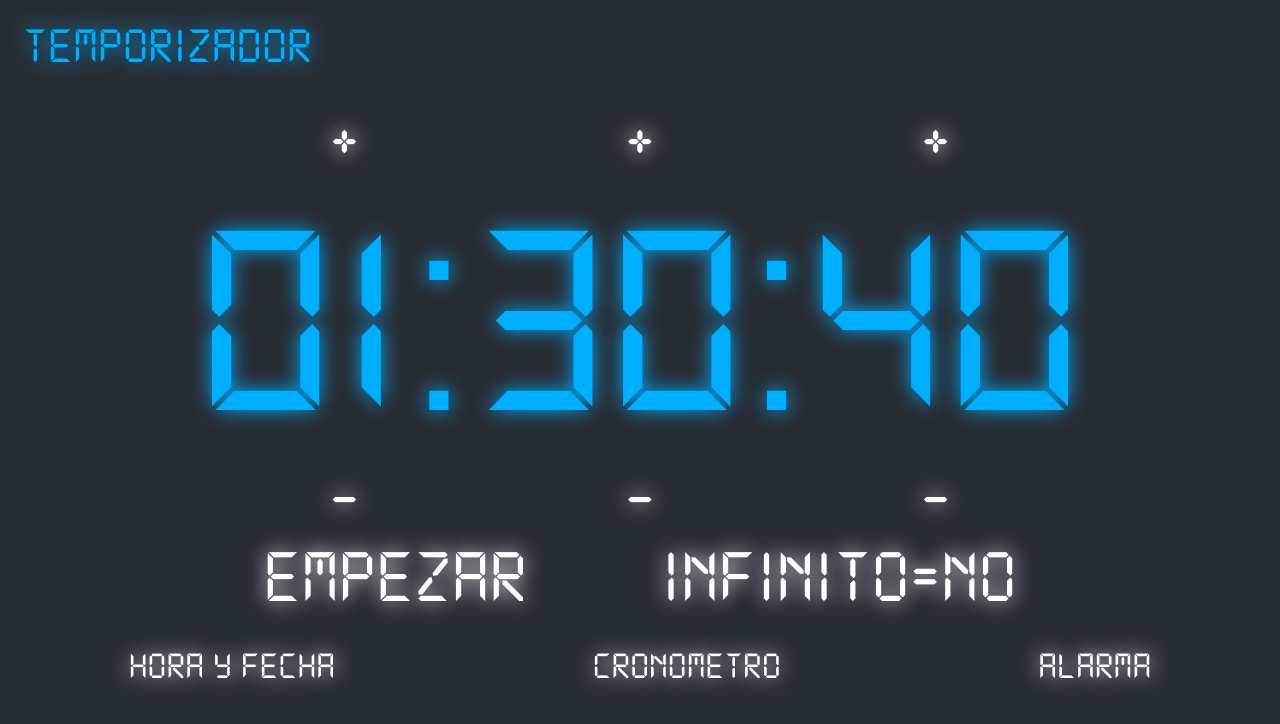
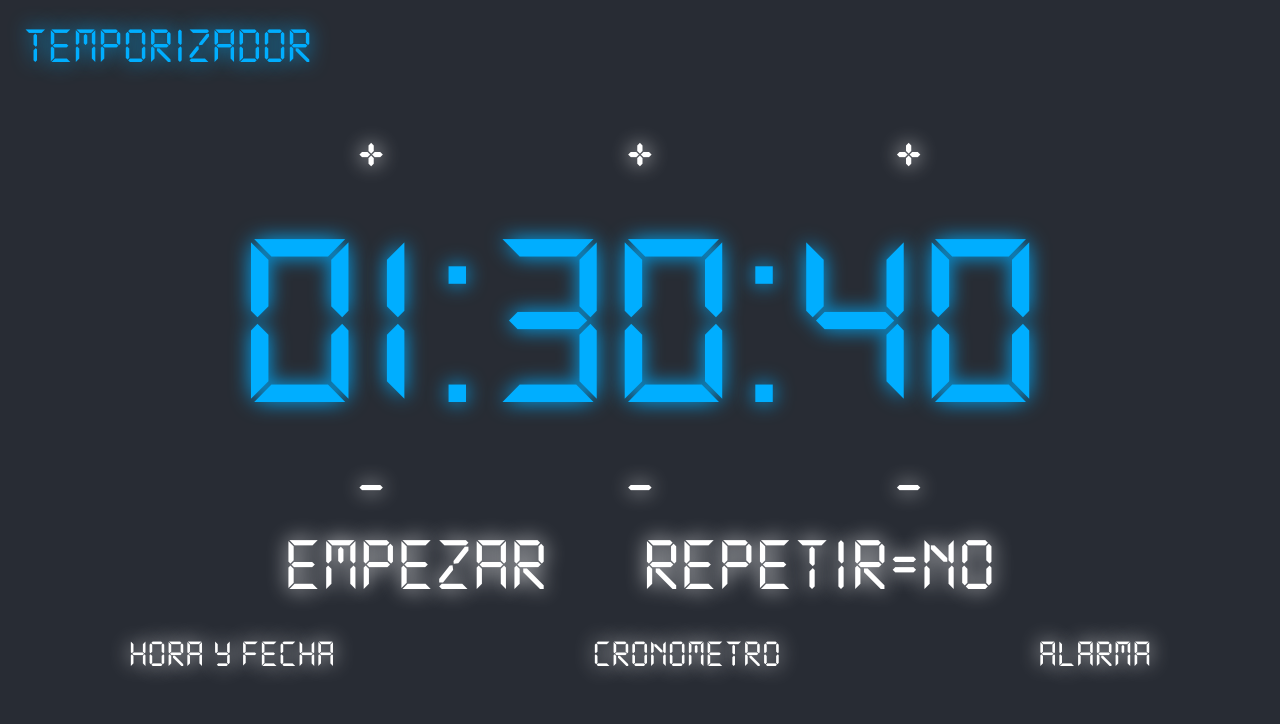
Before and after one commit to Baorozcoc/MultiClock, a React (Create React App) app in the folder multiclock/: page / in a window 1280 px wide. Both pictures are taken after a click on the element "Temporizador". Shown: the top 724 px of the page. Built offline with nearby package versions, Linux system fonts and the light colour scheme.

Commit message:
Mejoras Gráficas
Mejoras Gráficas

```diff
--- a/multiclock/src/components/Buttons.js
+++ b/multiclock/src/components/Buttons.js
@@ -1,16 +1,23 @@
+import React, {useState} from 'react';
+import Sound from '../resources/Option.wav'
 import './Buttons.css'
 
 const Buttons = ({option,setOption})=>{
+    const [alarm]=useState(new Audio(Sound));
+    function Choose(option){
+      alarm.play();
+      setOption(option);
+    }
     return(
         <div className='Options'>
           {option!==0?
-          <div className='Option NoClick' onClick={() => setOption(0)}>Hora y Fecha</div>:<div className='Option Clicked'>Hora y Fecha</div>}
+          <div className='Option NoClick' onClick={() => Choose(0)}>Hora y Fecha</div>:<div className='Option Clicked'>Hora y Fecha</div>}
           {option!==1?
-          <div className='Option NoClick' onClick={() => setOption(1)}>Cronometro</div>:<div className='Option Clicked'>Cronometro</div>}
+          <div className='Option NoClick' onClick={() => Choose(1)}>Cronometro</div>:<div className='Option Clicked'>Cronometro</div>}
           {option!==2?
-          <div className='Option NoClick' onClick={() => setOption(2)}>Temporizador</div>:<div className='Option Clicked'>Temporizador</div>}
+          <div className='Option NoClick' onClick={() => Choose(2)}>Temporizador</div>:<div className='Option Clicked'>Temporizador</div>}
           {option!==3?
-          <div className='Option NoClick' onClick={() => setOption(3)}>Alarma</div>:<div className='Option Clicked'>Alarma</div>}
+          <div className='Option NoClick' onClick={() => Choose(3)}>Alarma</div>:<div className='Option Clicked'>Alarma</div>}
         </div>
     )
 }
--- a/multiclock/src/components/Temp1.css
+++ b/multiclock/src/components/Temp1.css
@@ -1,7 +1,7 @@
 .Temp1 {
     font-family: 'Digi1';
     color: var(--Secondary-color);
-    font-size: 22vw;
+    font-size: 20vw;
     text-shadow: 0 0 20px  var(--Secondary-color);
 }
 .Buttons{
@@ -14,10 +14,10 @@
     justify-content: space-around;
 }
 .Buttons div{
-    padding: 0px 10px;
+    padding: 0px 30px;
     border-radius: 15px;
 }
 .Buttons div:hover{
     cursor: pointer;
     box-shadow: 0 0 8px 5px white;
-  }
+}
--- a/multiclock/src/components/Temporizador.js
+++ b/multiclock/src/components/Temporizador.js
@@ -127,7 +127,7 @@ const Temp1 = () => {
             </div>}
             <div className='Buttons'>
                 {start===0?<div onClick={()=>setstart(1)}>EMPEZAR</div>:<div onClick={()=>setstart(0)}>PARAR</div>}
-                {infinite===0?<div onClick={()=>isInfinite(1)}>INFINITO=NO</div>:<div onClick={()=>isInfinite(0)}>INFINITO=SI</div>}
+                {infinite===0?<div onClick={()=>isInfinite(1)}>REPETIR=NO</div>:<div onClick={()=>isInfinite(0)}>REPETIR=SI</div>}
             </div>
         </div>
     )
```
Also changed, not shown: 1 other file (tests, documents, lock files or other folders).
